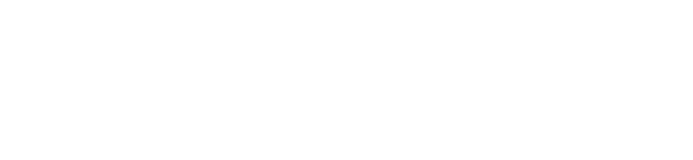
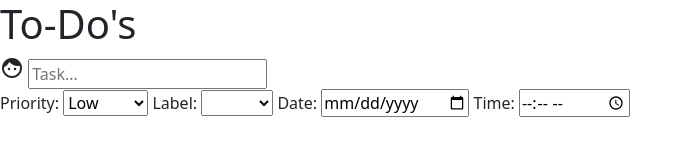
Before and after one commit to travisjhuss/to-do-list-app, a website: page server/public/index.html in a window 1280 px wide. Shown: the whole page, without its empty margins (0-693 px from the left). Drawn offline with Linux system fonts and the light colour scheme.

Commit message:
html set up

```diff
--- a/server/public/index.html
+++ b/server/public/index.html
@@ -1,29 +1,46 @@
 <!DOCTYPE html>
-<!--[if lt IE 7]>      <html class="no-js lt-ie9 lt-ie8 lt-ie7"> <![endif]-->
-<!--[if IE 7]>         <html class="no-js lt-ie9 lt-ie8"> <![endif]-->
-<!--[if IE 8]>         <html class="no-js lt-ie9"> <![endif]-->
-<!--[if gt IE 8]>      <html class="no-js"> <!--<![endif]-->
 <html>
+
 <head>
     <meta charset="utf-8">
     <meta http-equiv="X-UA-Compatible" content="IE=edge">
-        <title></title>
+    <title>To-Do's</title>
     <meta name="description" content="">
     <meta name="viewport" content="width=device-width, initial-scale=1">
-        <link rel="stylesheet" href="">
+    <script src="vendors/jquery.js"></script>
+    <script src="scripts/client.js"></script>
+    <link rel="stylesheet" href="vendors/bootstrap.css" />
+    <link rel="stylesheet" href="style/style.css" />
+    <link rel="shortcut icon" type="image/jpg" href="favicon.ico" />
+    <link href="https://fonts.googleapis.com/icon?family=Material+Icons" rel="stylesheet" />
 </head>
+
 <body>
-        <!--[if lt IE 7]>
-            <p class="browsehappy">You are using an <strong>outdated</strong> browser. Please <a href="#">upgrade your browser</a> to improve your experience.</p>
-        <![endif]-->
+    <header class="header">
+        <h1>To-Do's</h1>
+    </header>
+    <form>
+        <i class="material-icons">face</i>
+        <input type="text" placeholder="Task..." id="taskInput" /><br>
+        <label for="priority">Priority:</label>
+        <select name="priority" id="priorityInput">
+            <option value="low">Low</option>
+            <option value="medium">Medium</option>
+            <option value="high">High</option>
+        </select>
+        <label for="label">Label:</label>
+        <select name="label" id="labelInput">
+            <option value="null"></option>
+            <option value="home">Home</option>
+            <option value="school">School</option>
+            <option value="work">Work</option>
+        </select>
+        <label for="date">Date:</label>
+        <input type="date" id="dateInput" name="date">
+        <label for="time">Time:</label>
+        <input type="time" id="timeInput" name="time">
+    </form>
 
-        <script src="" async defer></script>
 </body>
+
 </html>
-
-
-
-
-
-<!-- for favicon -->
-<link rel="shortcut icon" type="image/jpg" href="Favicon_Image_Location"/>
```
Also changed, not shown: ToDo_4_ToDo.md (+13 -13 lines). Lines whose indentation alone changed are shown as unchanged.
